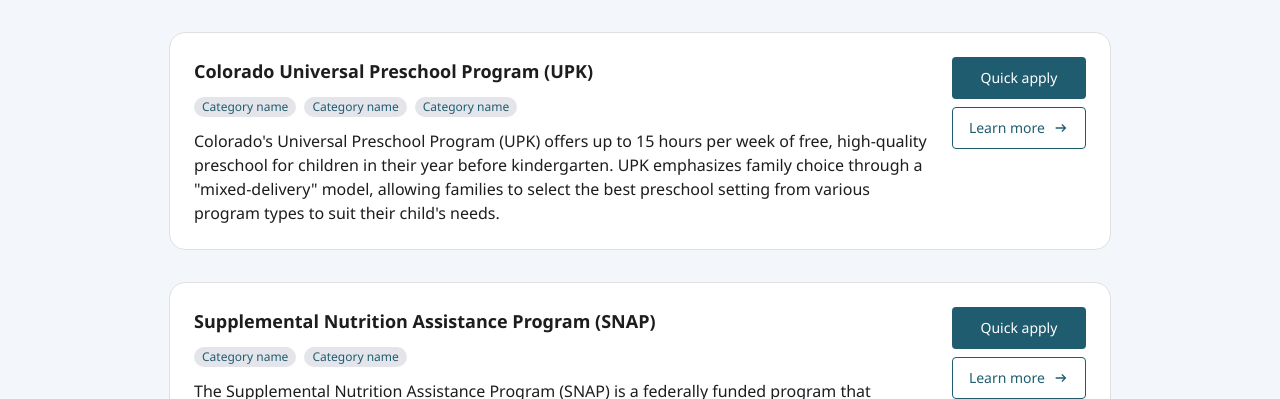
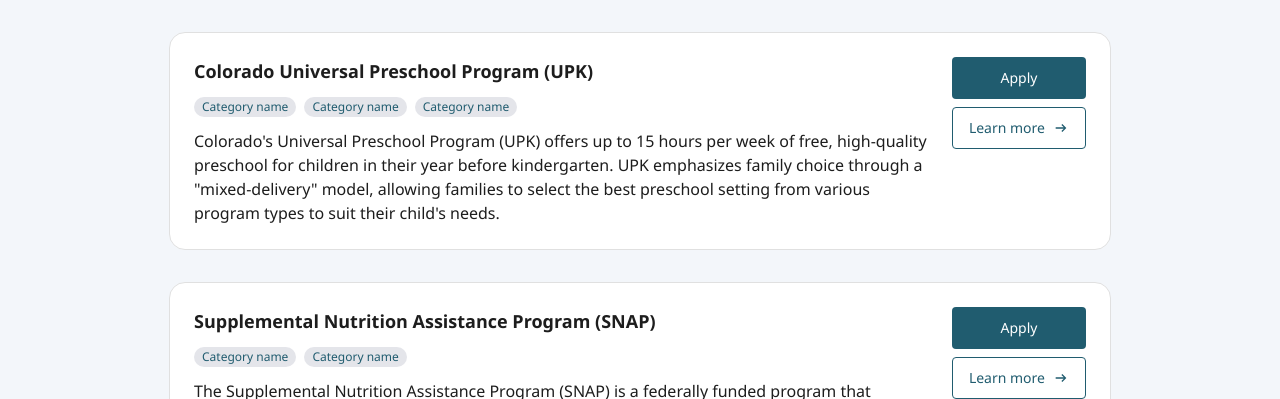
Before and after one commit to suzannashu/colorado-ufe-ufa, a Next.js app: page /eligibility/6 in a window 1280 px wide. Shown: the part 295-694 px from the top of the page. Built offline with nearby package versions, Linux system fonts and the light colour scheme.

Commit message:
feat: update button text from "Quick apply" to "Apply" in eligibility page
Updated button label for clarity in application process

Co-authored-by: suzannashu <230024368+suzannashu@users.noreply.github.com>

```diff
--- a/src/app/eligibility/6/page.tsx
+++ b/src/app/eligibility/6/page.tsx
@@ -104,7 +104,7 @@ export default function EligibilityResults() {
               </div>
               <div className="flex shrink-0 flex-col gap-2 self-start">
                 <Button href={program.href} size="sm">
-                  Quick apply
+                  Apply
                 </Button>
                 <Button href={program.href} size="sm" variant="secondary">
                   Learn more
```
